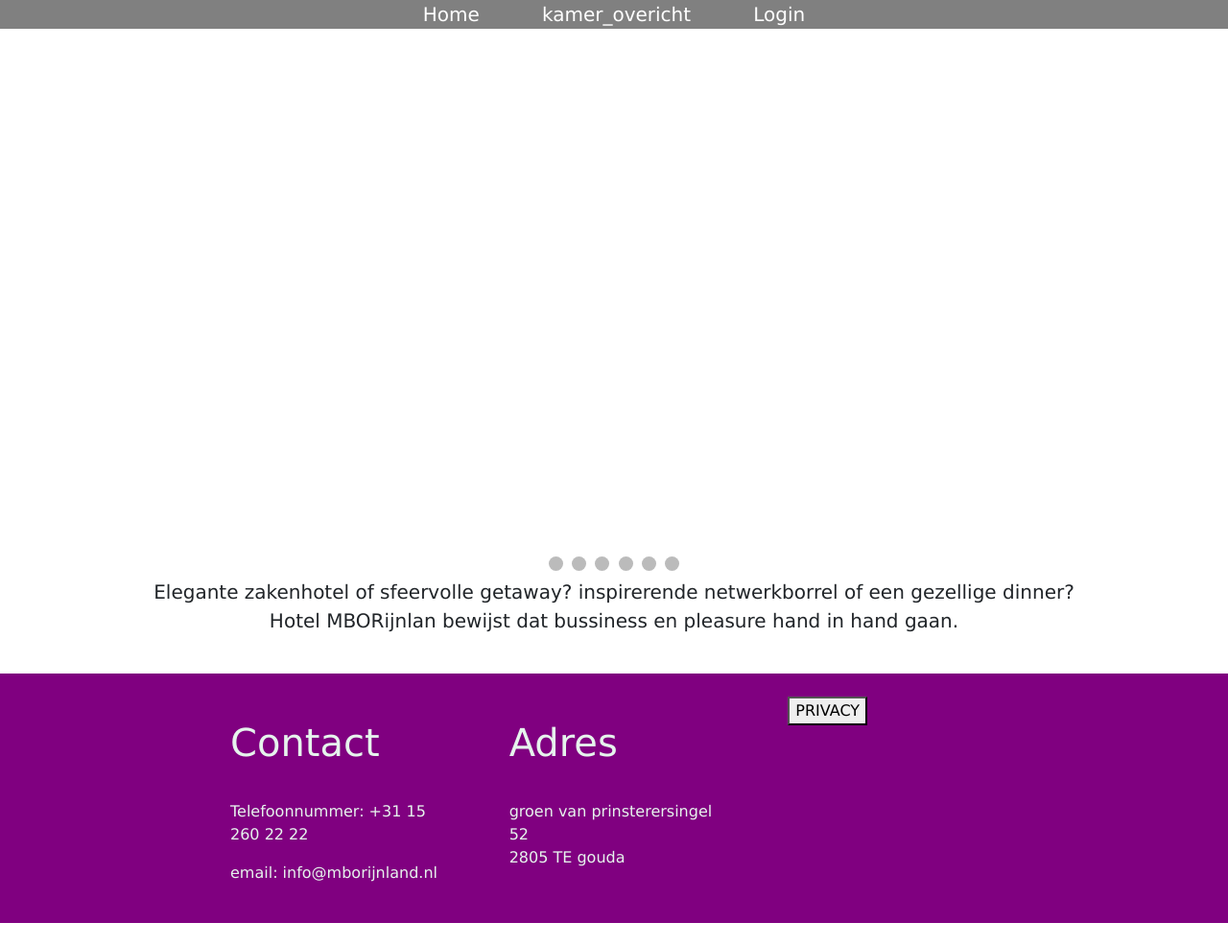
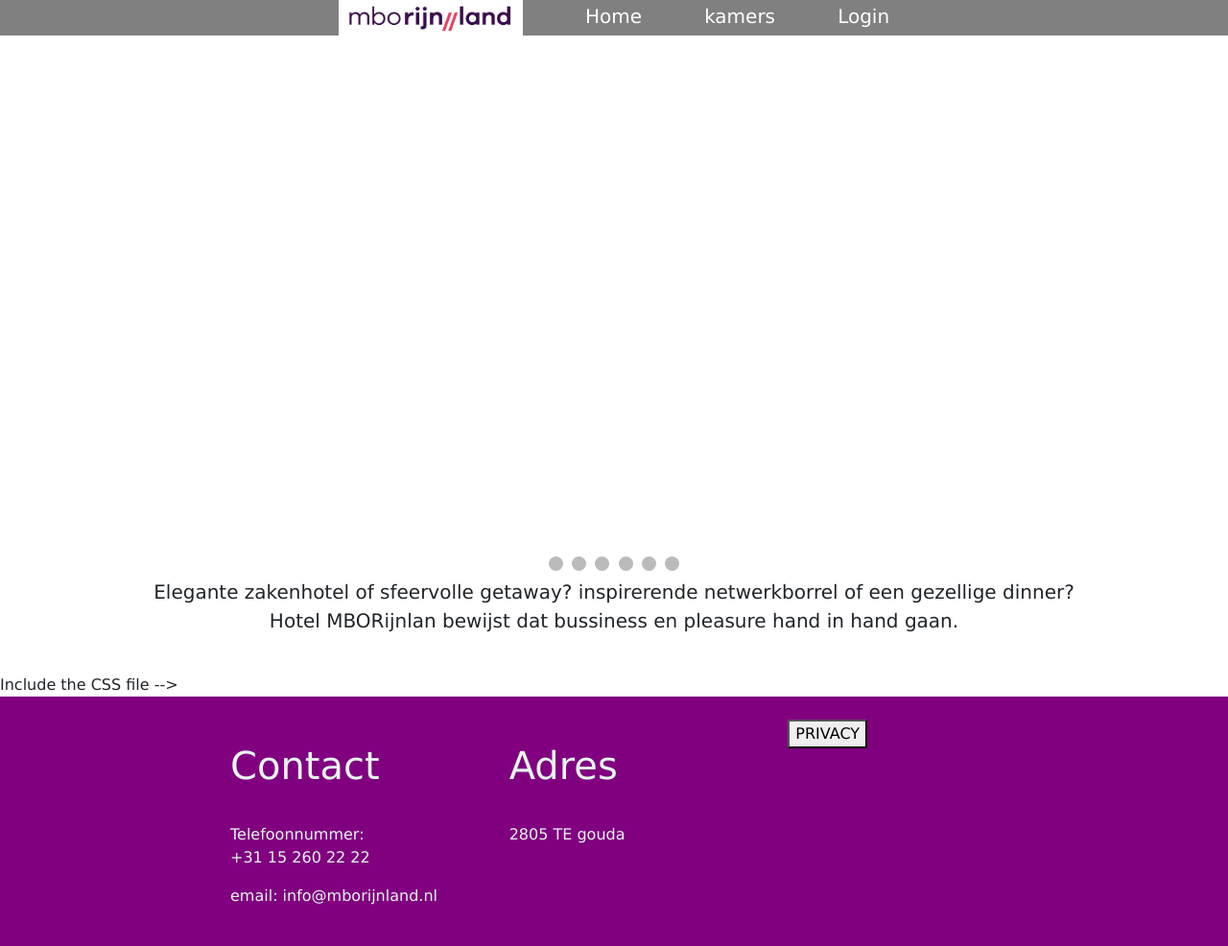
Before and after one commit to Yu1944/Hotel, a PHP site: page /index.php in a window 1280 px wide. Shown: the whole page at 96% size. Before the commit the page ends 962 px from the top, so only its background shows below. Run offline with PHP 8.4, Linux system fonts and the light colour scheme.

Commit message:
header/footer/

```diff
--- a/footer.php
+++ b/footer.php
@@ -1,16 +1,16 @@
-<!-- Include the CSS file -->
+Include the CSS file -->
 <link rel="stylesheet" href="style.css">
 
 <footer class="footer">
   <div class="footer-grid">
     <div class="footer-item">
       <h1>Contact</h1>
-      <p>Telefoonnummer: <a href="tel:+31152602222">+31 15 260 22 22</a></p>
+      <p>Telefoonnummer: <br><a href="tel:+31152602222">+31 15 260 22 22</a></p>
       <p>email:  <a href="mailto:info@mborijnland.nl">info@mborijnland.nl</p></a>
     </div>
     <div class="footer-item">
       <h1>Adres</h1>
-      <p>groen van prinsterersingel 52 <br> 2805 TE gouda</p>
+      <p><groen van prinsterersingel 52 <br> 2805 TE gouda</p>
     </div>
     <div class="footer-item">
       <table>
--- a/header.php
+++ b/header.php
@@ -15,8 +15,9 @@
     <header>
         <nav>
             <ul>
+            <li><a href="index.php"><img src="asset/mborijnland logo (1).png" style="width:15%"></a></li>
                 <li><a href="index.php">Home</a></li>
-                <li><a href="room.php">kamer_overicht</a></li>
+                <li><a href="roomview.php">kamers</a></li>
                 <li><a href="login.php">Login</a></li>
             </ul>
         </nav>
```
Also changed, not shown: asset/mborijnland logo (1).png (added).
